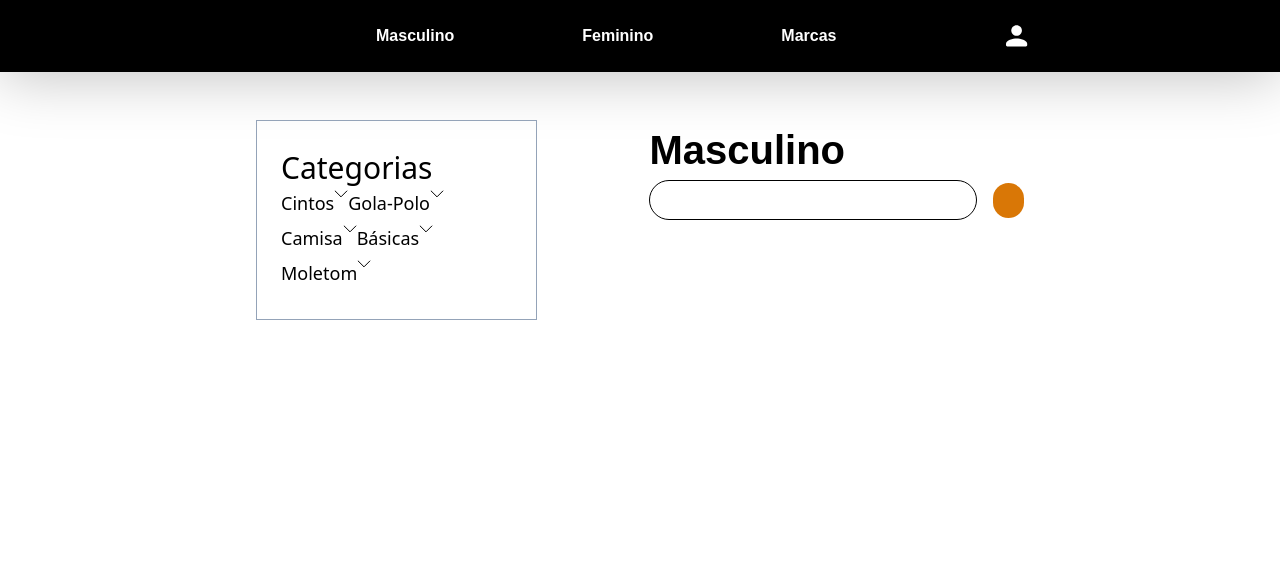
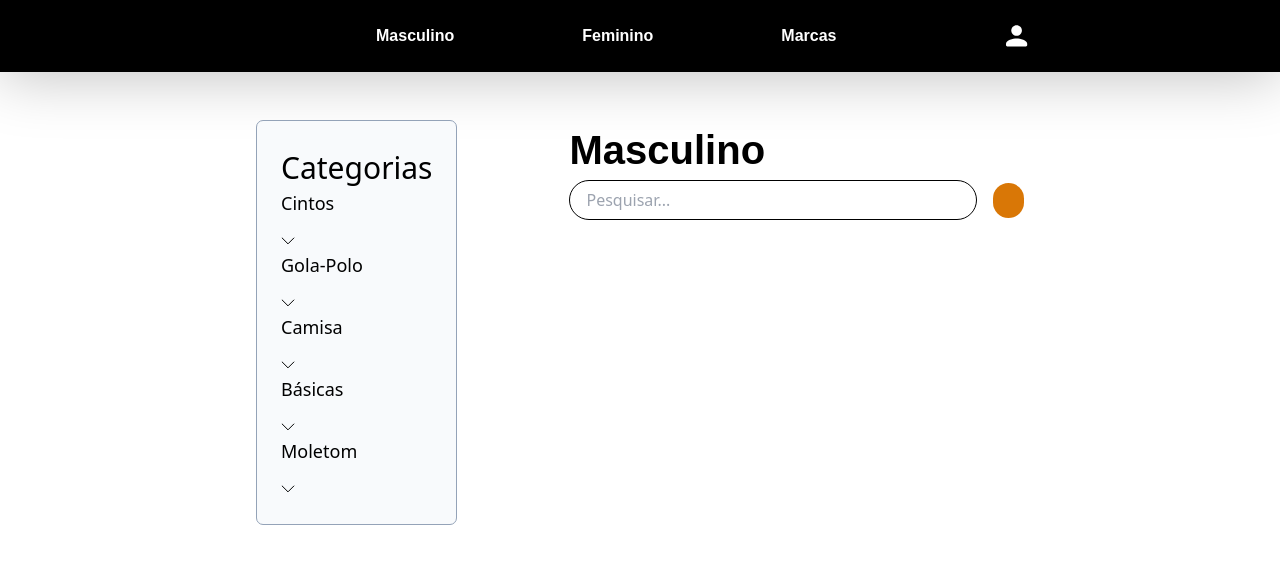
Before and after one commit to jpontel/aguadoce_webstore, a React (Vite) app: page /masculino in a window 1280 px wide. Shown: the top 564 px of the page. Built offline with nearby package versions, Linux system fonts and the light colour scheme.

Commit message:
working..

```diff
--- a/src/components/generic-product-page/index.tsx
+++ b/src/components/generic-product-page/index.tsx
@@ -1,4 +1,3 @@
-import {Fragment} from "react";
 import arrowDown from './../../assets/icons/arrow-down.svg';
 
 interface GenericProductPageProps {
@@ -10,19 +9,19 @@ interface GenericProductPageProps {
 export default function GenericProductPage({categories, title, action}: GenericProductPageProps) {
     return (
         <div className={'w-full inline-flex pl-64 pt-12'}>
-            <div className={'border border-slate-400 p-6'}>
+            <div className={'border border-slate-400 p-6 rounded-[7px] bg-slate-50'}>
                 <div className={'text-[30px]'}>
                     Categorias
                 </div>
                 <div className={'text-[18px]'}>
                     {categories.map((item, index) => (
-                        <div className={'inline-flex'}>
+                        <div className={''}>
                             <div key={index} className={'mb-2'}>
                                 {item}
                             </div>
-                            <span>
+                            <button>
                                 <img src={arrowDown} alt={'arrow-down'}/>
-                            </span>
+                            </button>
                         </div>
                     ))}
                 </div>
@@ -32,8 +31,12 @@ export default function GenericProductPage({categories, title, action}: GenericP
                     {title}
                 </div>
                 <div className={'inline-flex w-full items-center justify-center gap-4'}>
-                    <input type={"text"} className={'w-full h-[40px] border border-black rounded-full'}
-                           onClick={action}/>
+                    <input
+                        className={'w-full h-[40px] border border-black rounded-full pl-4'}
+                        placeholder={'Pesquisar...'}
+                        onClick={action}
+                        type={"text"}
+                    />
                     <button className={'rounded-full bg-amber-600 w-[35px] h-[35px]'}/>
                 </div>
             </div>
--- a/src/components/ver-mais/index.tsx
+++ b/src/components/ver-mais/index.tsx
@@ -5,7 +5,7 @@ interface VerMaisButtonProps {
 export default function VerMaisButton({action}:VerMaisButtonProps) {
     return (
         <button
-            className={'border-black border-2 rounded-[10px] font-koulen px-[45px] py-[2px] text-center'}
+            className={'border-black border-2 rounded-[10px] font-montserrat font-bold px-[45px] py-[2px] text-center text-[14px]'}
             onClick={action}
         >
             VER MAIS
--- a/src/modules/home/index.tsx
+++ b/src/modules/home/index.tsx
@@ -6,11 +6,12 @@ import SocialMedia from "../../components/social-media";
 import Highlights from "../../components/highlights";
 import Carousel from "../../components/carousel";
 import Footer from "../../components/footer";
+import {useNavigate} from "react-router-dom";
 import {useEffect, useState} from "react";
-import {useNavigate} from "react-router-dom";
 
 export default function Home() {
     const [data, setData] = useState<GenericClothesProps[]>([]);
+    const [bestSellerData, setBestSellerData] = useState<GenericClothesProps[]>([]);
     const navigate = useNavigate();
 
     useEffect(() => {
@@ -48,12 +49,48 @@ export default function Home() {
             title: 'Jaqueta Jeans Feminina',
             value: 200.00
         }]);
+        setBestSellerData([{
+            hasDiscount: false,
+            title: 'Jaqueta Jeans Masculina',
+            value: 800.00
+        }, {
+            hasDiscount: false,
+            title: 'Jaqueta Jeans Feminina',
+            value: 600.00
+        }, {
+            hasDiscount: false,
+            title: 'Jaqueta Jeans Masculina',
+            value: 1800.00
+        },{
+            hasDiscount: false,
+            title: 'Jaqueta Jeans Masculina',
+            value: 1800.00
+        }]);
     },[]);
 
     return (
         <div>
             <div>
                 <Carousel/>
+            </div>
+            <GenericSection
+                title={'BEST-SELLERS'}
+                subtitle={'Os favoritos das nossas araras virtuais'}
+                action={() => navigate('/best-sellers')}
+                children={
+                    bestSellerData.map((item, index) => (
+                        <GenericClothes
+                            previousValue={item.previousValue}
+                            hasDiscount={item.hasDiscount}
+                            title={item.title}
+                            value={item.value}
+                            key={index}
+                        />
+                    ))
+                }
+            />
+            <div>
+                <Highlights/>
             </div>
             <GenericSection
                 title={'Novidades'}
@@ -70,25 +107,6 @@ export default function Home() {
                         />
                     ))
                 }/>
-            <div>
-                <Highlights/>
-            </div>
-            <GenericSection
-                title={'BEST-SELLERS'}
-                subtitle={'Os favoritos das nossas araras virtuais'}
-                action={() => navigate('/best-sellers')}
-                children={
-                    data.map((item, index) => (
-                        <GenericClothes
-                            previousValue={item.previousValue}
-                            hasDiscount={item.hasDiscount}
-                            title={item.title}
-                            value={item.value}
-                            key={index}
-                        />
-                    ))
-                }
-            />
             <GenericBlocks
                 title={'Categorias'}
                 subtitle={'Navegue através da nossa variedade de produtos e escolha qual mais se encaixa com a sua necessidade'}
```
